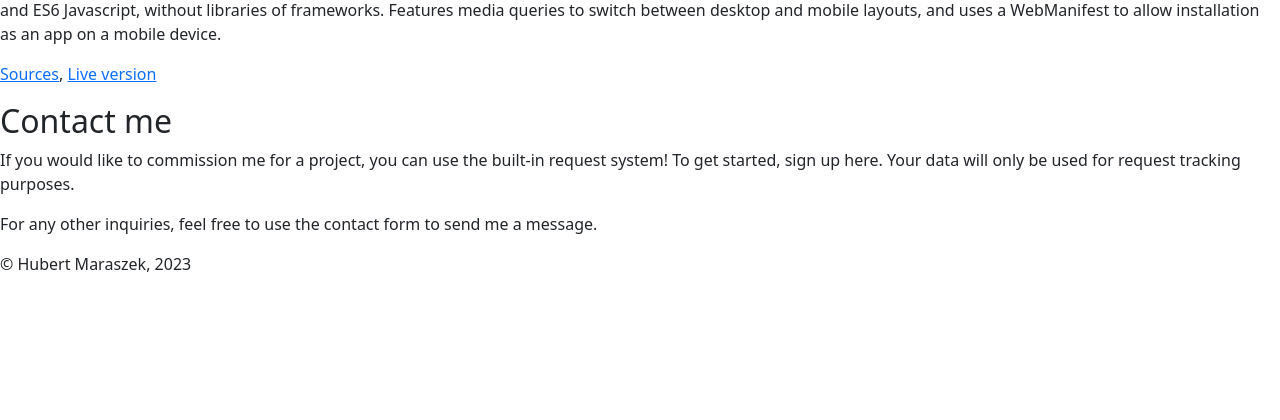
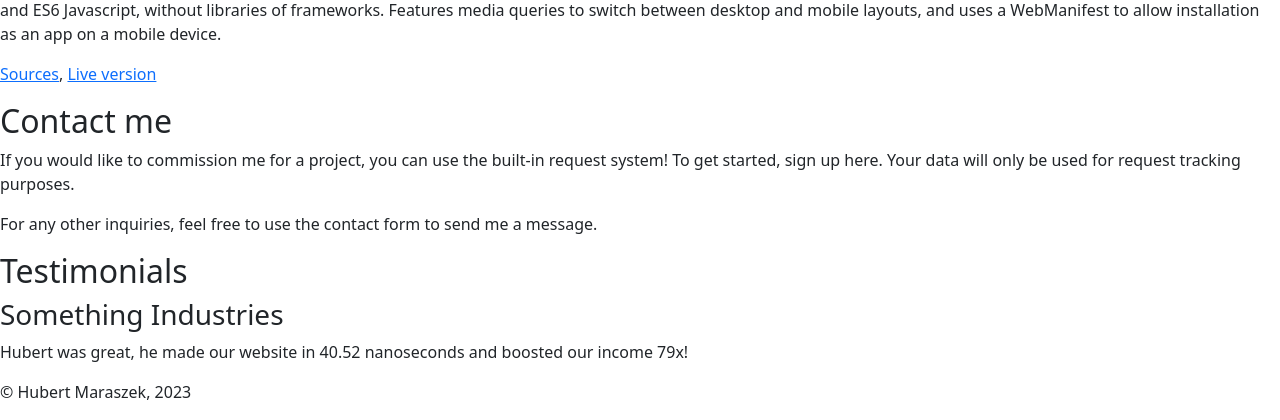
Before and after one commit to Tearnote/portfolio, a Django app: page / in a window 1280 px wide. Shown: the part 1478-1898 px from the top of the page. Before the commit the page ends 1750 px from the top, so only its background shows below. Run offline with Django 4.2, Linux system fonts and the light colour scheme; some libraries are stand-ins or nearby versions.

Commit message:
Add example testimonials section to homepage markup

```diff
--- a/home/templates/home/index.html
+++ b/home/templates/home/index.html
@@ -90,6 +90,14 @@
             me a message.
         </p>
     </section>
+
+    <section id="testimonials">
+        <h2>Testimonials</h2>
+        <article>
+            <h3>Something Industries</h3>
+            <p>Hubert was great, he made our website in 40.52 nanoseconds and boosted our income 79x!</p>
+        </article>
+    </section>
 </main>
 
 <footer>
```
